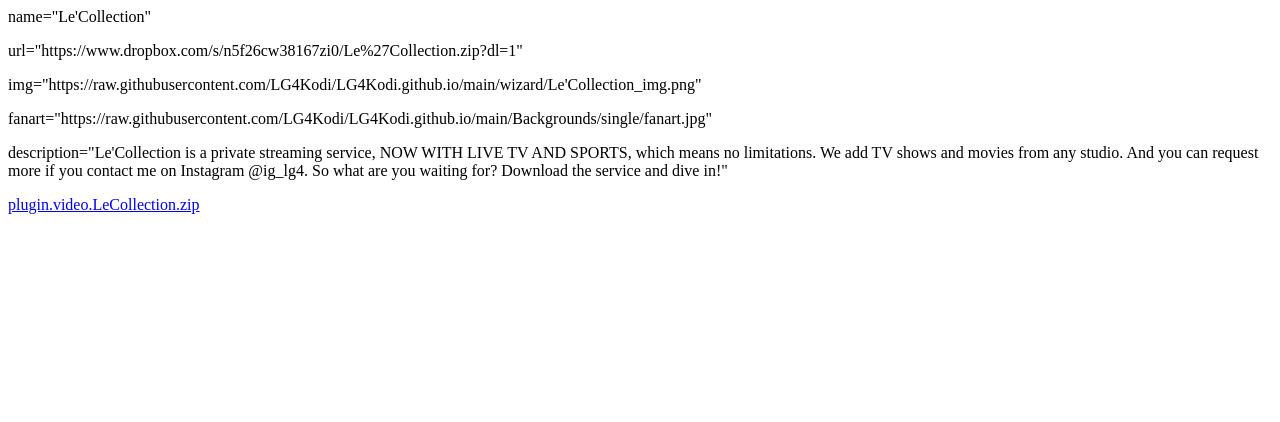
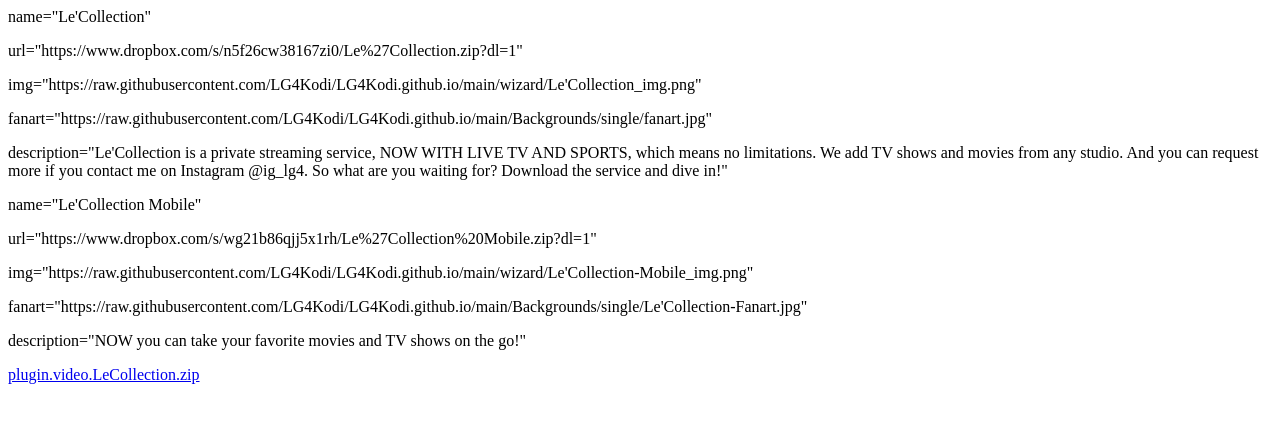
Before and after one commit to LG4Kodi/LG4Kodi.github.io, a plain HTML site: page wizard/index.html in a window 1280 px wide. Drawn offline with Linux system fonts and the light colour scheme.

Commit message:
Update index.html

```diff
--- a/wizard/index.html
+++ b/wizard/index.html
@@ -7,6 +7,12 @@
 <p>fanart="https://raw.githubusercontent.com/LG4Kodi/LG4Kodi.github.io/main/Backgrounds/single/fanart.jpg"</p>
 <p>description="Le'Collection is a private streaming service, NOW WITH LIVE TV AND SPORTS, which means no limitations. We add TV shows and movies from any studio. And you can request more if you contact me on Instagram @ig_lg4. So what are you waiting for? Download the service and dive in!"</p>
 
+<p>name="Le'Collection Mobile"
+<p>url="https://www.dropbox.com/s/wg21b86qjj5x1rh/Le%27Collection%20Mobile.zip?dl=1"</p>
+<p>img="https://raw.githubusercontent.com/LG4Kodi/LG4Kodi.github.io/main/wizard/Le'Collection-Mobile_img.png"</p>
+<p>fanart="https://raw.githubusercontent.com/LG4Kodi/LG4Kodi.github.io/main/Backgrounds/single/Le'Collection-Fanart.jpg"</p>
+<p>description="NOW you can take your favorite movies and TV shows on the go!"</p>
+
 </body>
 </html>
 
```
